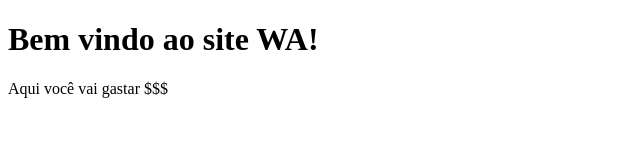
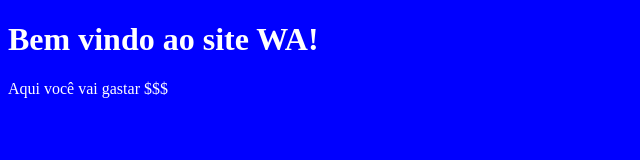
Before and after one commit to tomasouza2007/projeto-wa, a plain HTML site: page index.html in a window 1280 px wide. Shown: the whole page, without its empty margins (0-640 px from the left). Drawn offline with Linux system fonts and the light colour scheme.

Commit message:
feat(etapa-2): adiciona estilo azul #2

```diff
--- a/index.html
+++ b/index.html
@@ -3,7 +3,8 @@
 <head>
     <meta charset="UTF-8">
     <meta name="viewport" content="width=device-width, initial-scale=1.0">
-    <title>Document</title>
+    <title>Site de Vendas</title>
+    <link rel="stylesheet" href="style.css">
 </head>
 <body>
     <h1>Bem vindo ao site WA!</h1>
--- /dev/null
+++ b/style.css
@@ -0,0 +1,4 @@
+body{
+    background-color: blue;
+    color:white;
+}
```
